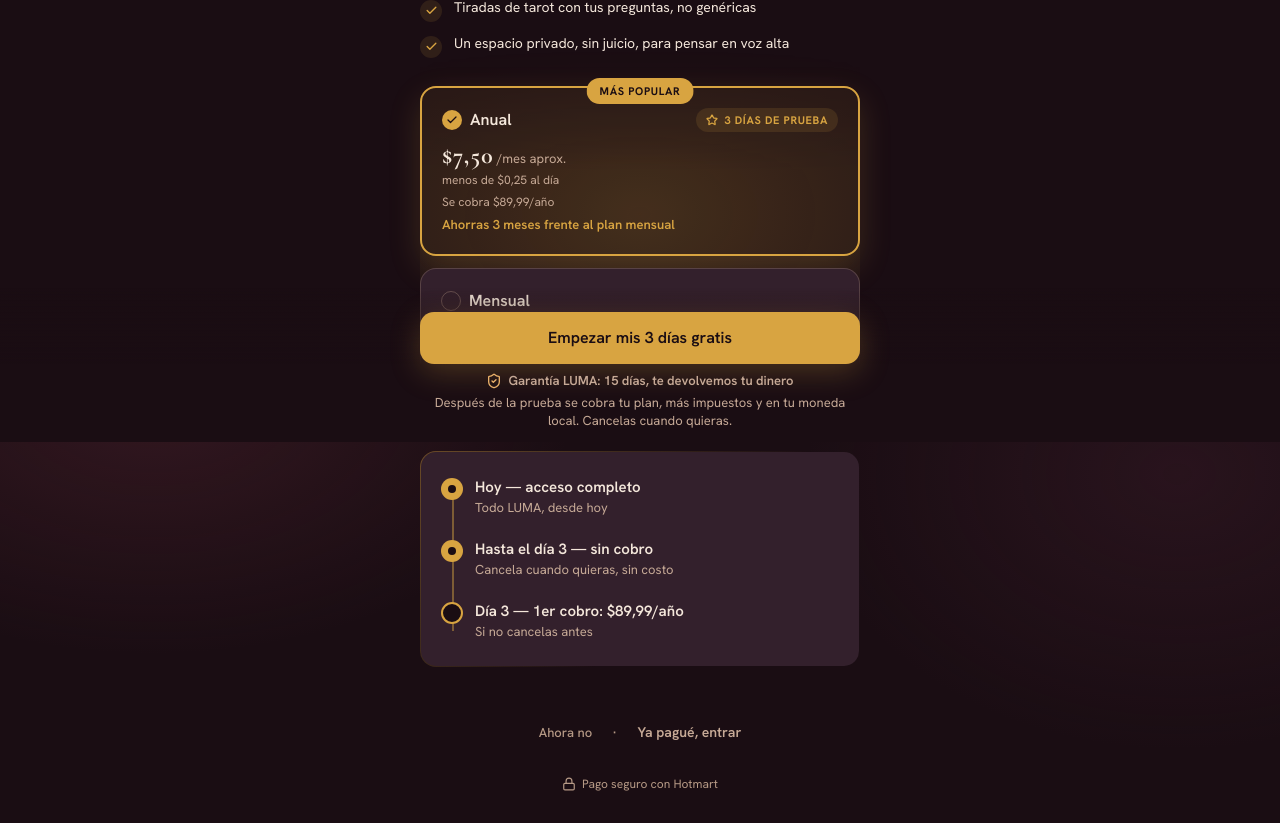
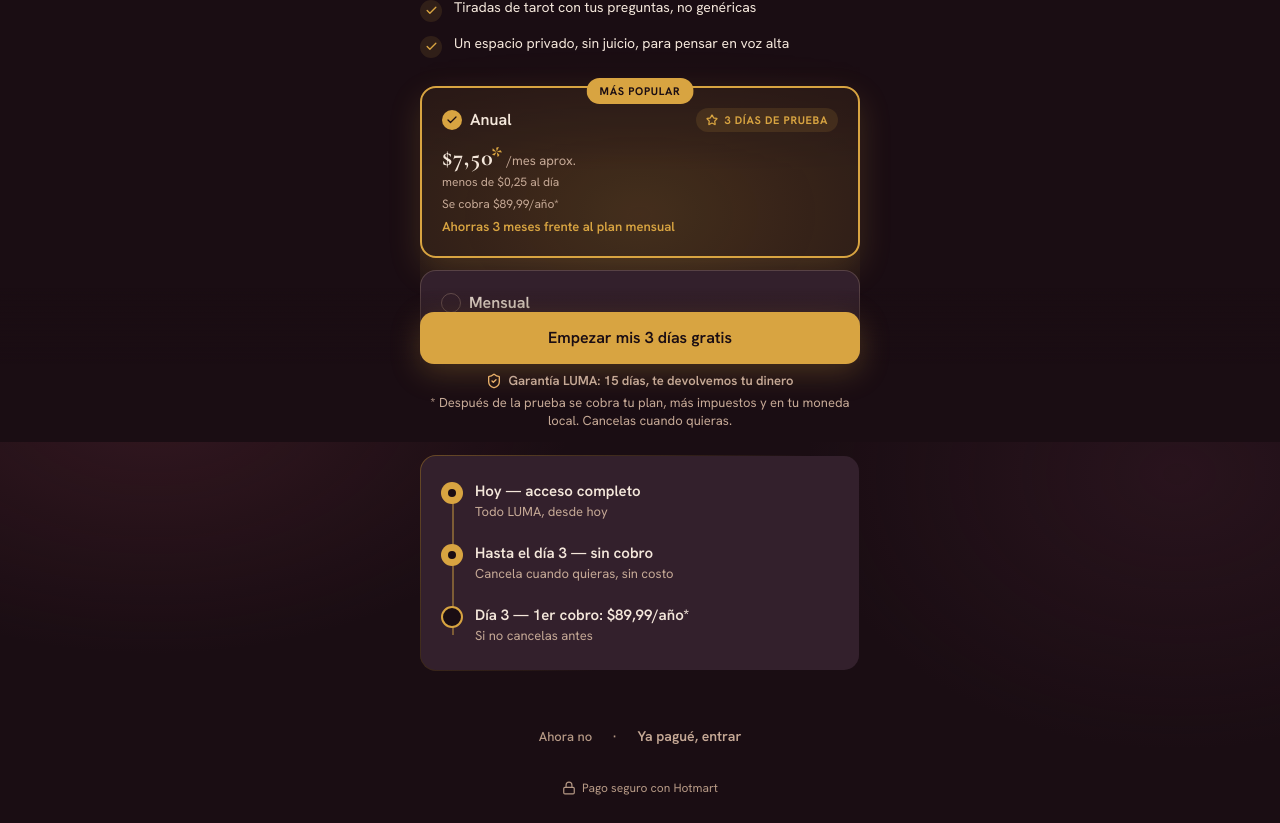
Before and after one commit to anaresmonat-sys/luma, a Next.js app: page /paywall in a window 1280 px wide. Shown: the part 358-1181 px from the top of the page. Built offline with nearby package versions, Linux system fonts and the light colour scheme; no server answers.

Commit message:
feat(paywall): asterisco en los precios que remite a la nota de impuestos y moneda local
Co-Authored-By: Claude Sonnet 5.5 <noreply@anthropic.com>

```diff
--- a/app/paywall/page.tsx
+++ b/app/paywall/page.tsx
@@ -33,22 +33,22 @@ const PLAN_ANUAL: PlanPaywall = {
   id: 'anual',
   nombre: 'Anual',
   badge: 'MÁS POPULAR',
-  precioMes: '$7,50',
+  precioMes: '$7,50*',
   sufijo: '/mes aprox.',
   descomposicionDia: 'menos de $0,25 al día',
-  totalAnual: 'Se cobra $89,99/año',
+  totalAnual: 'Se cobra $89,99/año*',
   ahorro: 'Ahorras 3 meses frente al plan mensual',
 };
 
 const PLAN_MENSUAL: PlanPaywall = {
   id: 'mensual',
   nombre: 'Mensual',
-  precioMes: '$9,99',
+  precioMes: '$9,99*',
 };
 
 const PRECIO_TEXTO: Record<'anual' | 'mensual', string> = {
-  anual: '$89,99/año',
-  mensual: '$9,99/mes',
+  anual: '$89,99/año*',
+  mensual: '$9,99/mes*',
 };
 
 // Fallback honesto cuando no hay respuestas del onboarding (llegó directo a /paywall):
@@ -292,7 +292,7 @@ export default function PaywallLuma() {
             Garantía LUMA: 15 días, te devolvemos tu dinero
           </p>
           <p className="mt-1 text-center text-[13px] leading-snug text-[var(--text-secondary)]">
-            Después de la prueba se cobra tu plan, más impuestos y en tu moneda local. Cancelas cuando quieras.
+            * Después de la prueba se cobra tu plan, más impuestos y en tu moneda local. Cancelas cuando quieras.
           </p>
         </div>
       </div>
--- a/components/paywall/PlanCards.tsx
+++ b/components/paywall/PlanCards.tsx
@@ -77,7 +77,12 @@ function Card({
       </div>
       <p className="mt-3 flex items-baseline gap-1">
         <span className="text-[24px] font-bold leading-none tabular-nums text-[var(--text-primary)] [font-family:var(--font-display)]">
-          {plan.precioMes}
+          {plan.precioMes.replace(/\*$/, '')}
+          {plan.precioMes.endsWith('*') && (
+            <span aria-hidden="true" className="-ml-0.5 text-[26px] font-semibold leading-none text-[var(--accent)]">
+              *
+            </span>
+          )}
         </span>
         <span className="text-[13px] text-[var(--text-secondary)]">{plan.sufijo ?? '/mes'}</span>
       </p>
```
Also changed, not shown: 3 other files (tests, documents, lock files or other folders).
